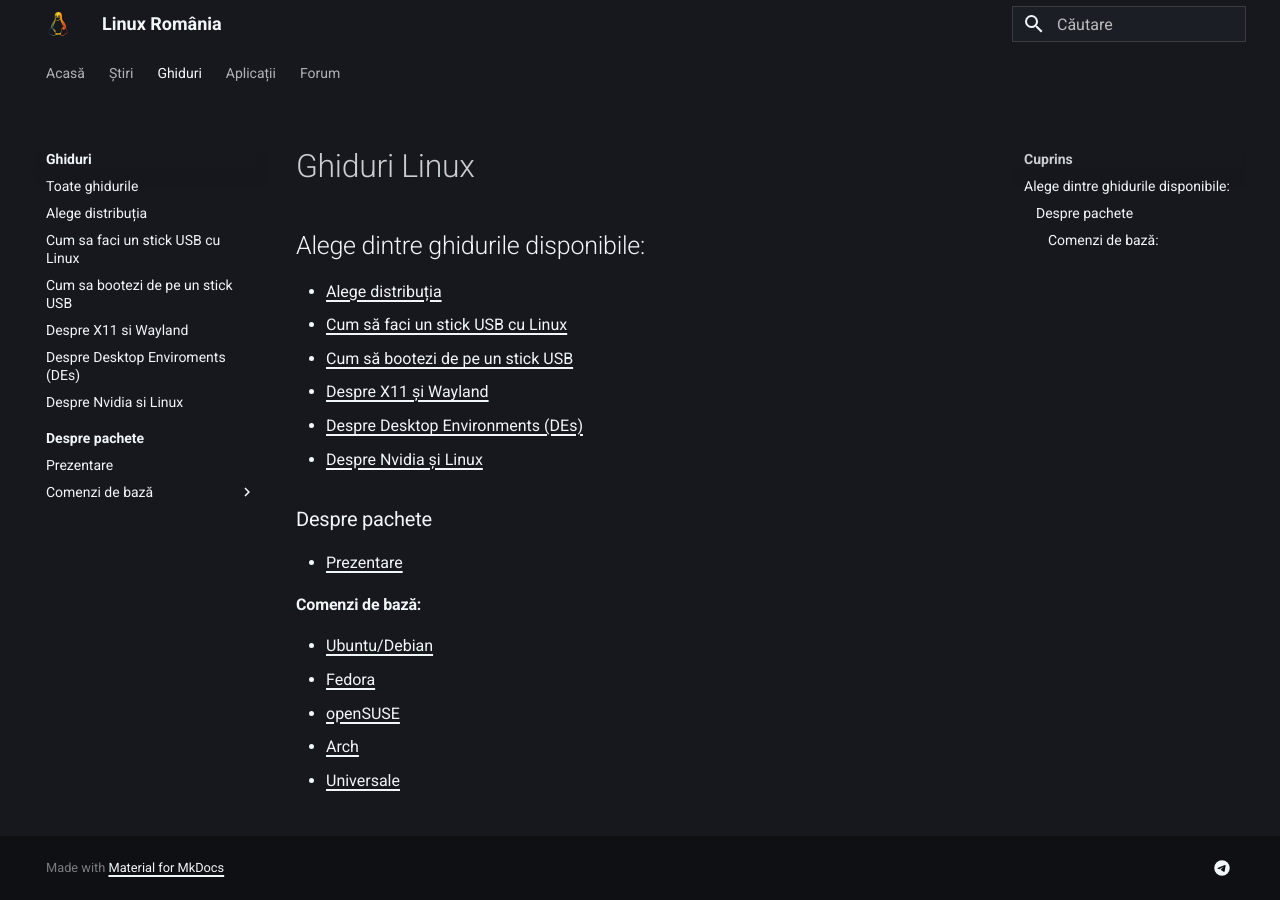
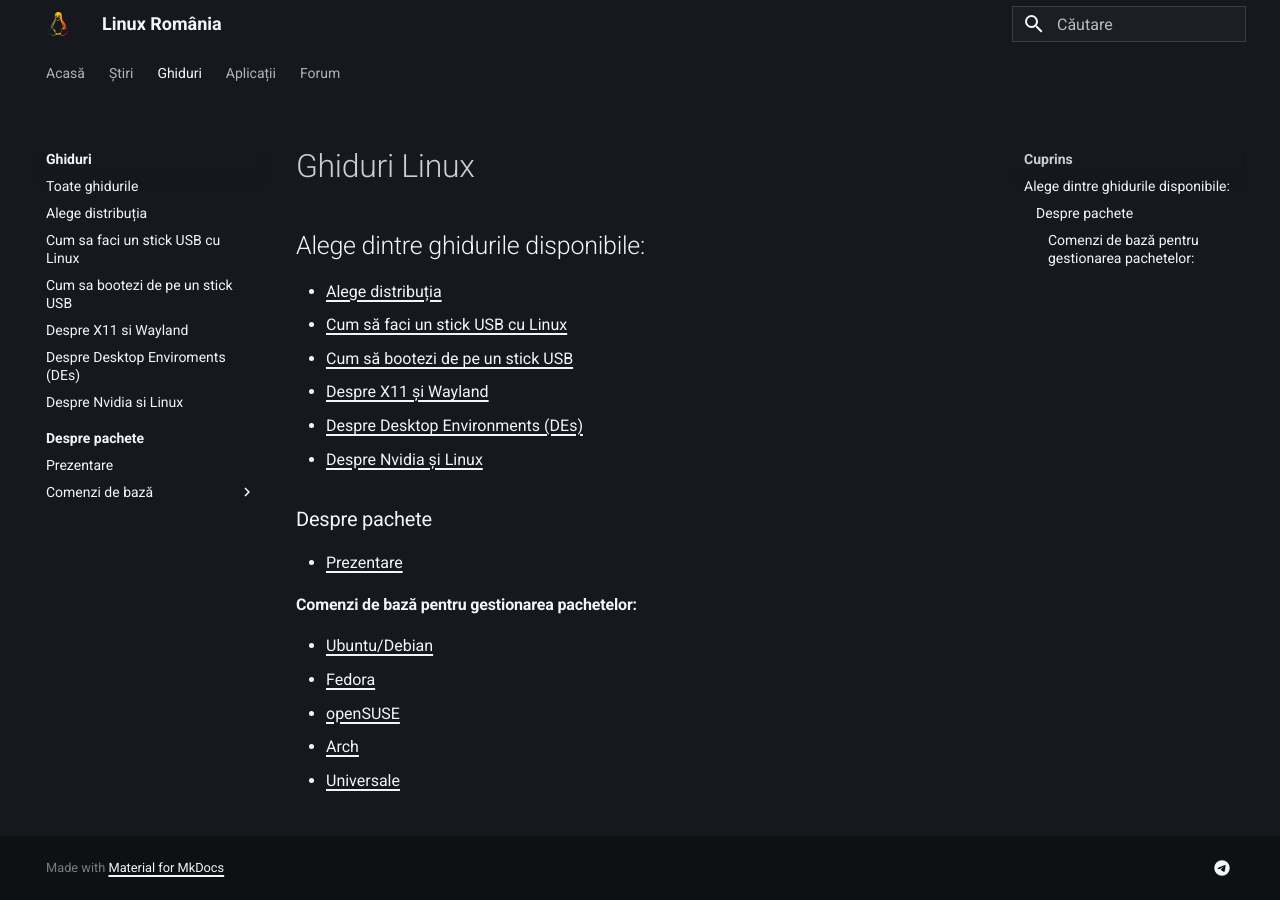
Before and after one commit to linux-romania/linuxromania-site, an MkDocs documentation site: the page built from docs/ghiduri/index.md, in a window 1280 px wide. Built offline with MkDocs 1.6.1 and Material for MkDocs 9.7.7, drawn with Linux system fonts in a browser that asks for light colours.

Commit message:
Update index.md

```diff
--- a/docs/ghiduri/index.md
+++ b/docs/ghiduri/index.md
@@ -11,7 +11,7 @@
 
 ### Despre pachete
 - [Prezentare](incepatori/despre-packages.md)
-#### Comenzi de bază:
+#### Comenzi de bază pentru gestionarea pachetelor:
   - [Ubuntu/Debian](incepatori/comenzi-basic/debian.md)
   - [Fedora](incepatori/comenzi-basic/fedora.md)
   - [openSUSE](incepatori/comenzi-basic/opensuse.md)
```
